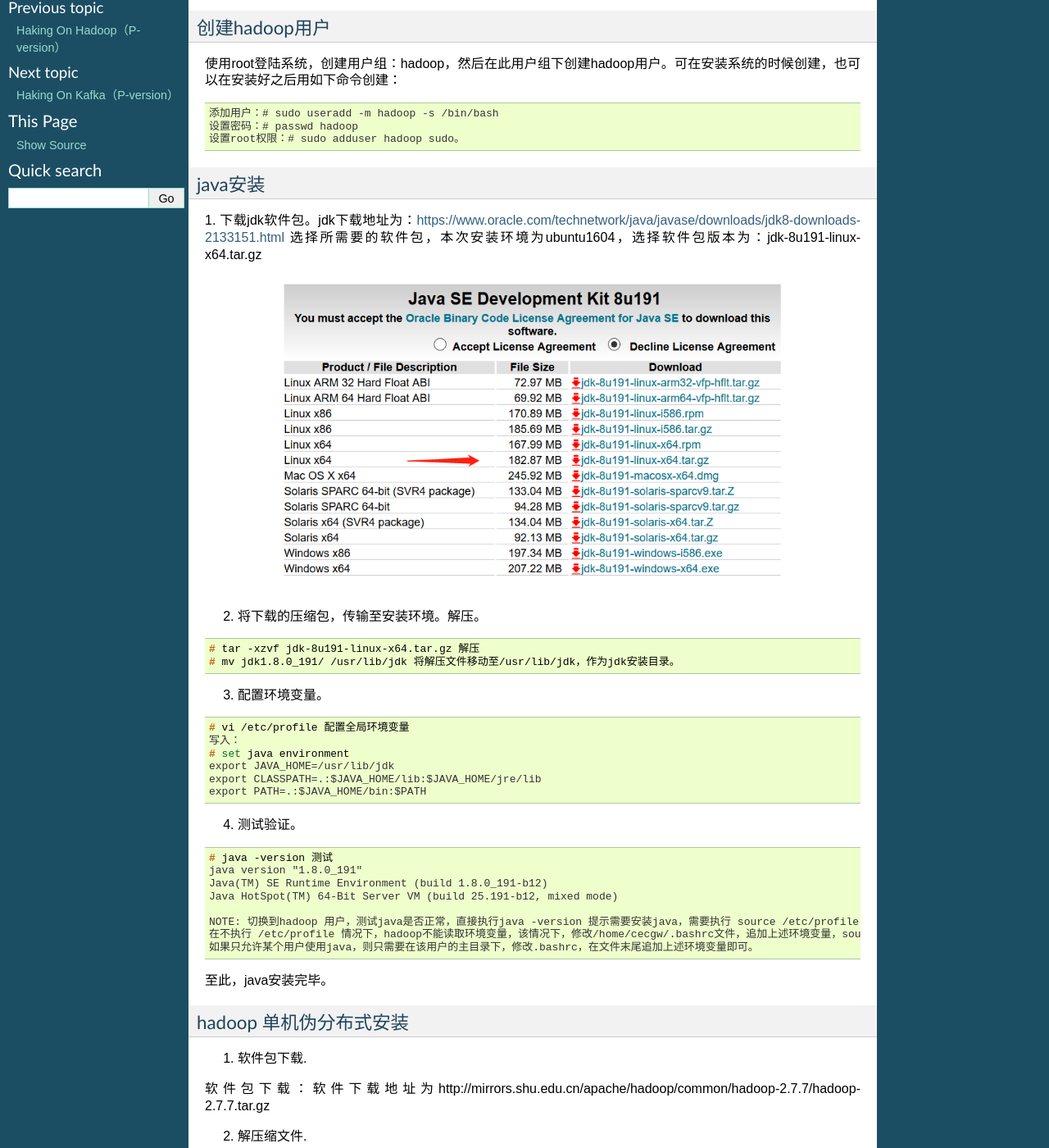
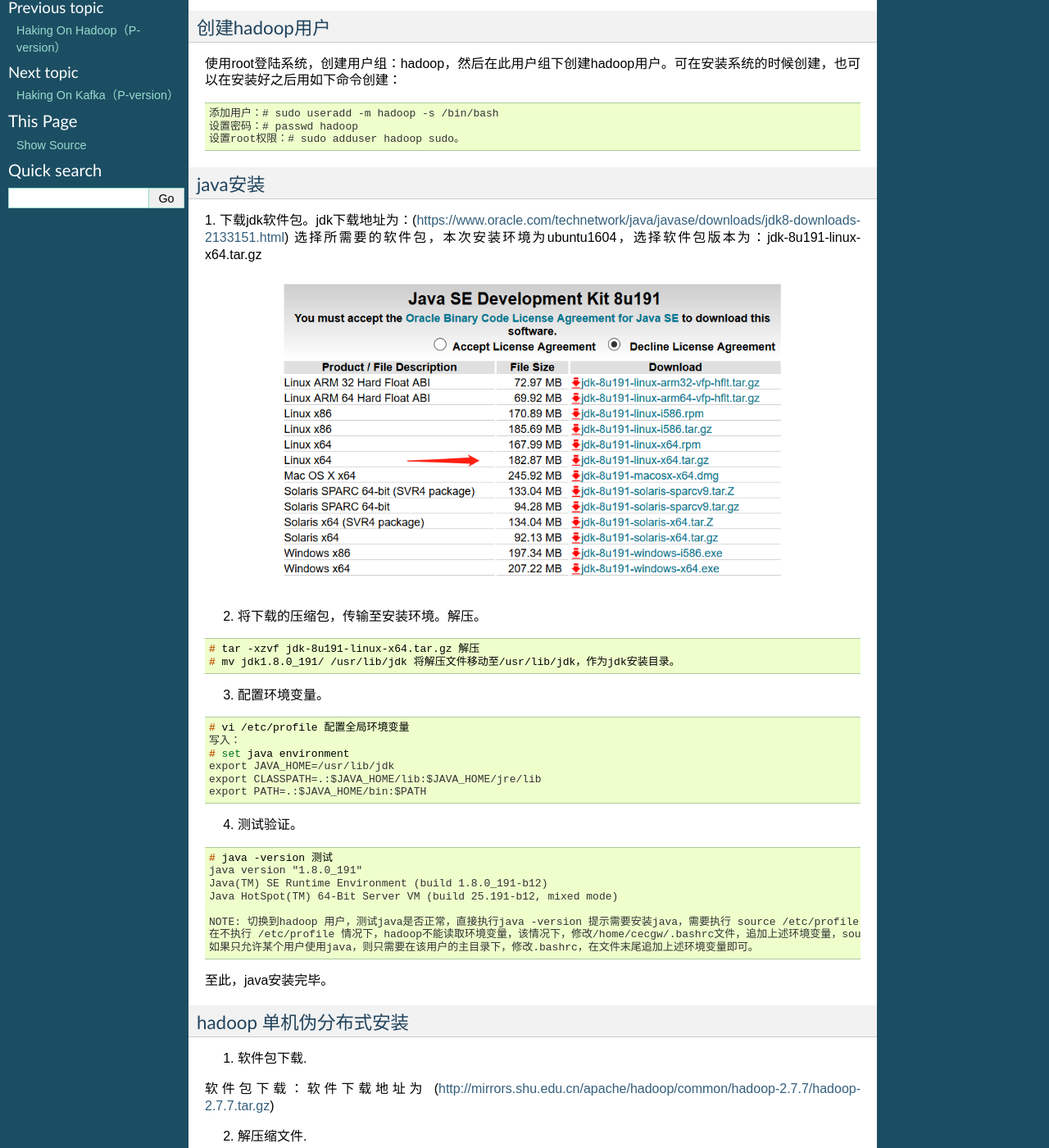
Before and after one commit to zyjyan/readme, a Sphinx documentation site: the page built from source/hadoop/hadoop-install.rst, in a window 1280 px wide and 1400 px high, scrolled down 212 px. Shown: the whole window at 82% size. Built offline with Sphinx 7.4.7, drawn with Linux system fonts in a browser that asks for light colours.

Commit message:
repair doc

```diff
--- a/source/hadoop/hadoop-install.rst
+++ b/source/hadoop/hadoop-install.rst
@@ -23,7 +23,7 @@ hadoop版本：2.7.7
 
 java安装
 ========
-1. 下载jdk软件包。jdk下载地址为：https://www.oracle.com/technetwork/java/javase/downloads/jdk8-downloads-2133151.html
+1. 下载jdk软件包。jdk下载地址为：(https://www.oracle.com/technetwork/java/javase/downloads/jdk8-downloads-2133151.html)
 选择所需要的软件包，本次安装环境为ubuntu1604，选择软件包版本为：jdk-8u191-linux-x64.tar.gz
 
 .. figure:: image/jdk-choose.png
@@ -75,7 +75,7 @@ hadoop 单机伪分布式安装
 
 1. 软件包下载.
 
-软件包下载：软件下载地址为http://mirrors.shu.edu.cn/apache/hadoop/common/hadoop-2.7.7/hadoop-2.7.7.tar.gz
+软件包下载：软件下载地址为 (http://mirrors.shu.edu.cn/apache/hadoop/common/hadoop-2.7.7/hadoop-2.7.7.tar.gz)
 
 2. 解压缩文件.
 
```
